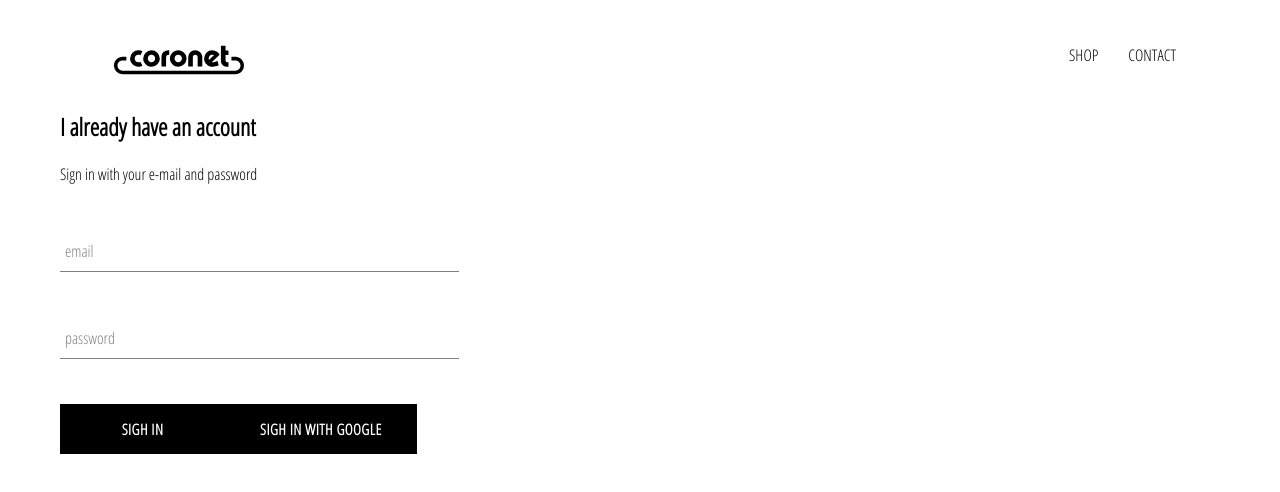
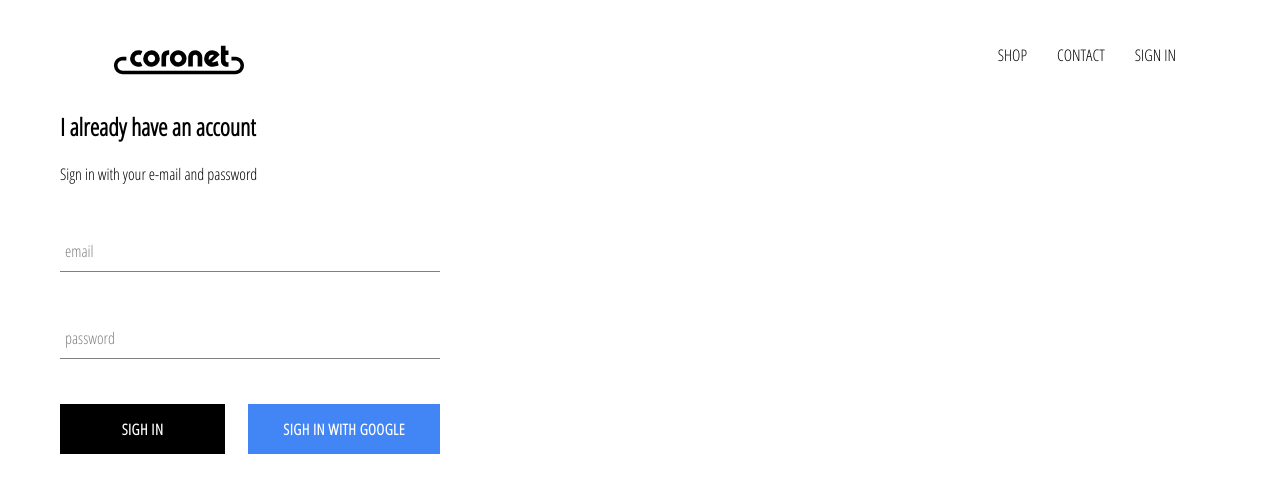
Before and after one commit to memiev/Coronet-Clothing-react-E-commerce-app, a React (Create React App) app in the folder coronet-clothing/: page /signin in a window 1280 px wide. Shown: the top 492 px of the page. Built offline with nearby package versions, Linux system fonts and the light colour scheme; no server answers.

Commit message:
integratet firebase into application, created sign in page with sign in component  and sign in with google

```diff
--- a/coronet-clothing/src/App.css
+++ b/coronet-clothing/src/App.css
@@ -1,3 +1,7 @@
+*{
+    box-sizing: border-box;
+}
+
 body{
     font-family:  'Open Sans Condensed', sans-serif;
     padding: 20px 60px;
--- a/coronet-clothing/src/App.js
+++ b/coronet-clothing/src/App.js
@@ -29,7 +29,7 @@
   render() {
     return (
       <div>
-        <Header />
+        <Header currentUser={this.state.currentUser}/>
         <Switch>
           <Route exact path="/" component={HomePage} />
           <Route path="/shop" component={Shop} />
--- a/coronet-clothing/src/components/custom-button/custom-button.component.jsx
+++ b/coronet-clothing/src/components/custom-button/custom-button.component.jsx
@@ -2,9 +2,9 @@
 
 import './custom-button.styles.scss';
 
-const CustomButton = ({ children, ...otherProps }) => {
-    return(
-        <button className='custom-button' {...otherProps}>
+const CustomButton = ({ children, isGoogleSignIn, ...otherProps }) => {
+    return (
+        <button className={` ${isGoogleSignIn ? 'google-sign-in' : ''} custom-button`} {...otherProps}>
             {children}
         </button>
     );
--- a/coronet-clothing/src/components/custom-button/custom-button.styles.scss
+++ b/coronet-clothing/src/components/custom-button/custom-button.styles.scss
@@ -9,7 +9,7 @@
   background-color: black;
   color: white;
   text-transform: uppercase;
-    font-family: 'Open Sans Condensed';
+  font-family: "Open Sans Condensed";
   font-weight: bolder;
   border: none;
   cursor: pointer;
@@ -19,4 +19,15 @@
     color: black;
     border: 1px solid black;
   }
+
+  &.google-sign-in {
+    background-color: #4285f4;
+    color: white;
+
+    &:hover {
+      background-color: #357ae8;
+      border: none;
     }
+  }
+
+}
--- a/coronet-clothing/src/components/header/header.component.jsx
+++ b/coronet-clothing/src/components/header/header.component.jsx
@@ -2,10 +2,10 @@
 import { Link } from 'react-router-dom';
 // import { ReactComponent as Logo } from '../../assets/coronet.svg';
 import { default as Logo } from '../../assets/coronet.svg';
-
+import { auth } from '../../firebase/firebase.utils';
 import './header.styles.scss';
 
-const Header = () => (
+const Header = ({ currentUser }) => (
     <div className='header'>
         <Link className='logo-container' to='/'>
             <img className='logo' src={Logo} alt="logo" />
@@ -17,6 +17,12 @@
             <Link className='option' to='/shop'>
                 CONTACT
       </Link>
+            {
+                currentUser ?
+                    <div className="option" onClick={() => auth.signOut()} >SIGN OUT</div>
+                    :
+                    <Link className='option' to='/signin'>SIGN IN</Link>
+            }
         </div>
     </div>
 );
--- a/coronet-clothing/src/components/header/header.styles.scss
+++ b/coronet-clothing/src/components/header/header.styles.scss
@@ -22,6 +22,7 @@
 
     .option {
       padding: 10px 15px;
+      cursor: pointer;
     }
   }
 }
--- a/coronet-clothing/src/components/sign-in/sign-in.component.jsx
+++ b/coronet-clothing/src/components/sign-in/sign-in.component.jsx
@@ -52,9 +52,10 @@
                         label='password'
                         required />
 
-
-                    <CustomButton type="submit">Sigh In</CustomButton>
-                    <CustomButton onClick={signInWithGoogle}>Sigh in with Google </CustomButton>
+                    <div className="buttons">
+                        <CustomButton type="submit">Sigh In</CustomButton>
+                        <CustomButton onClick={signInWithGoogle} isGoogleSignIn  >Sigh in with Google </CustomButton>
+                    </div>
                 </form>
             </div>
         )
--- a/coronet-clothing/src/components/sign-in/sign-in.styles.scss
+++ b/coronet-clothing/src/components/sign-in/sign-in.styles.scss
@@ -1,9 +1,14 @@
 .sign-in {
-    width: 30vw;
+    width: 380px;
     display: flex;
     flex-direction: column;
 
     .title{
         margin: 10px 0;
     }
+
+    .buttons{
+        display: flex;
+        justify-content: space-between;
+    }
 }
```
Lines whose indentation alone changed are shown as unchanged.
